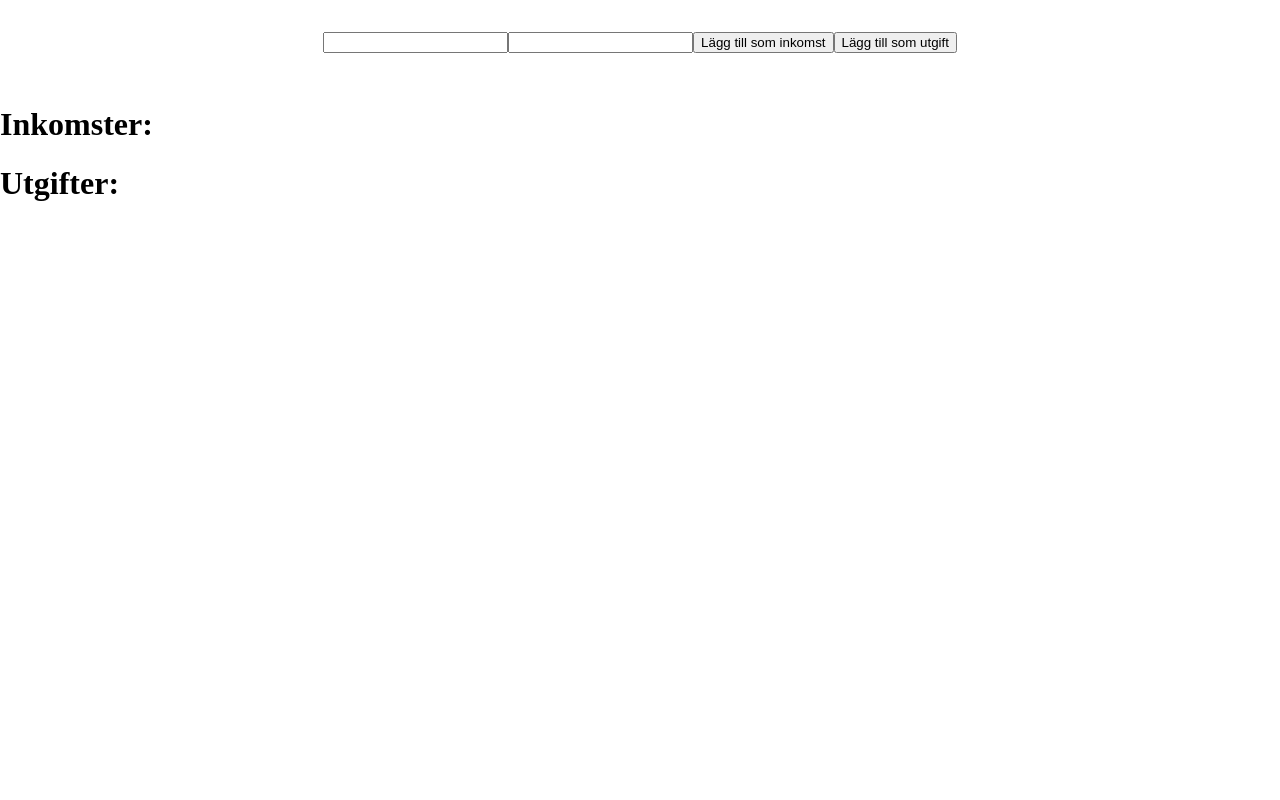
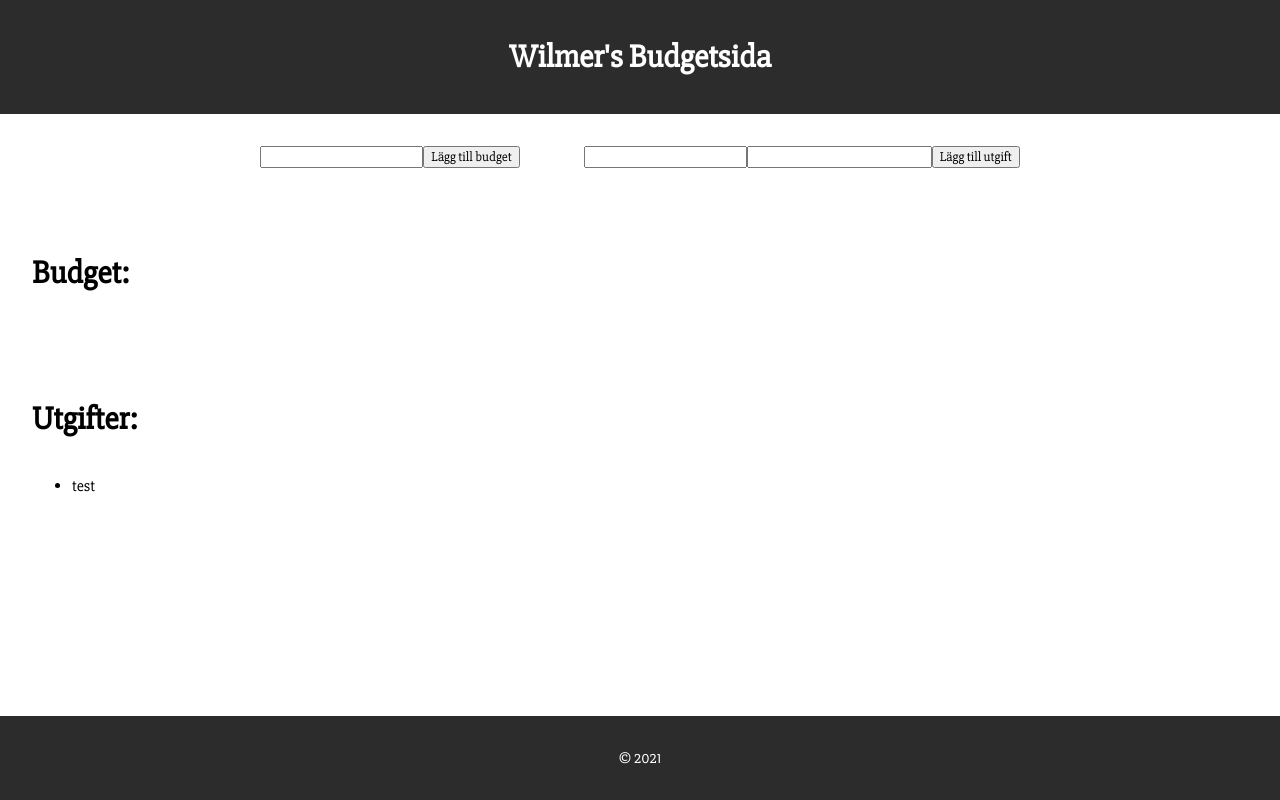
Before and after one commit to Wilmer-A/projekt-4, a plain HTML site: page index.html in a window 1280 px wide. Drawn offline with Linux system fonts and the light colour scheme.

Commit message:
börjat med css styling

```diff
--- a/index.html
+++ b/index.html
@@ -6,24 +6,41 @@
     <meta name="viewport" content="width=device-width, initial-scale=1.0" />
     <title>Projekt 4</title>
     <link rel="stylesheet" href="main.css" />
+    <link
+      href="https://fonts.googleapis.com/css2?family=Slabo+27px&display=swap"
+      rel="stylesheet"
+    />
     <script defer src="main.js"></script>
   </head>
-  <body>
-    <header></header>
+  <body class="site">
+    <header>
+      <h1>Wilmer's Budgetsida</h1>
+    </header>
     <main class="site-content">
-      <form list-form>
-        <div class="input-and-button">
-          <input type="text" id="list-input-name" name="name" />
-          <input type="number" id="list-input-amount" name="amount" />
-          <button id="income-button">Lägg till som inkomst</button>
-          <button id="expense-button">Lägg till som utgift</button>
+      <form>
+        <div class="budget-form">
+          <input type="text" id="budget-input" name="budget" />
+          <button id="budget-button">Lägg till budget</button>
+        </div>
+        <div class="expense-form">
+          <input type="text" id="expense-input-name" name="name" />
+          <input type="number" id="expense-input-amount" name="amount" />
+          <button id="expense-button">Lägg till utgift</button>
         </div>
       </form>
-      <h1 id="income-list-title">Inkomster:</h1>
-      <div id="income-list-container"></div>
-      <h1 id="expenses-list-title">Utgifter:</h1>
-      <div id="expenses-list-container"></div>
+      <div class="titles-and-containers">
+        <div class="budget-title-and-value">
+          <h1 id="budget-title">Budget:</h1>
+          <div id="budget-value-container"></div>
+        </div>
+        <div class="expense-title-and-list">
+          <h1 id="expense-title">Utgifter:</h1>
+          <div id="expense-list-container"></div>
+        </div>
+      </div>
     </main>
-    <footer></footer>
+    <footer>
+      <p>© 2021</p>
+    </footer>
   </body>
 </html>
--- a/main.css
+++ b/main.css
@@ -3,19 +3,58 @@ body {
   padding: 0;
 }
 
+.site {
+  display: flex;
+  min-height: 100vh;
+  flex-direction: column;
+}
+
+.site-content {
+  flex: 1;
+}
+
 form {
+  display: flex;
+  justify-content: center;
+}
+
+.expense-form {
   display: flex;
   justify-content: center;
   padding: 2rem;
 }
 
-#list-container {
+.budget-form {
   display: flex;
   justify-content: center;
+  padding: 2rem;
 }
 
-.input-and-button {
+.budget-title-and-value {
   display: flex;
-  flex-direction: row;
-  justify-content: center;
+  flex-direction: column;
+  padding: 2rem;
 }
+
+.expense-title-and-list {
+  display: flex;
+  flex-direction: column;
+  padding: 2rem;
+}
+
+header,
+footer {
+  padding: 1rem;
+  text-align: center;
+  background-color: rgb(44, 44, 44);
+  color: white;
+}
+
+h1,
+a,
+p,
+li,
+button,
+input[type="text"] {
+  font-family: "Slabo 27px", serif;
+}
--- a/main.js
+++ b/main.js
@@ -1,49 +1,43 @@
-let incomeListItems = [];
-let expenseListItems = [];
-let inputName = document.querySelector("[list-input-name]");
-let inputAmount = document.querySelector("[list-input-amount]");
-let listForm = document.querySelector("[list-form]");
-let incomeListContainer = document.querySelector("#income-list-container");
-let expenseListContainer = document.querySelector("#expenses-list-container");
+let budgetValue = [0];
+let expenseListItems = ["test"];
+let inputName = document.querySelector("#expense-input-name");
+let inputAmount = document.querySelector("#expense-input-amount");
+let inputBudget = document.querySelector("#budget-input");
+let budgetForm = document.querySelector(".budget-form");
+let expenseForm = document.querySelector(".expense-form");
+let budgetValueContainer = document.querySelector("#budget-value-container");
+let expenseListContainer = document.querySelector("#expense-list-container");
+let budgetButton = document.querySelector("#budget-button");
+//budgetButton.classList.add("income-button");
+//budgetButton.addEventListener("click", incomeOrExpense);
+let expenseButton = document.querySelector("#expense-button");
+//expenseButton.classList.add("expense-button");
+//expenseButton.addEventListener("click", incomeOrExpense);
 
-let incomeButton = document.querySelector("#income-button");
-incomeButton.classList.add("income-button");
-incomeButton.addEventListener("click", incomeOrExpense);
-let expenseButton = document.querySelector("#expense-button");
-expenseButton.classList.add("expense-button");
-expenseButton.addEventListener("click", incomeOrExpense);
+budgetForm.addEventListener("submit", (event) => {
+    event.preventDefault();
+    if (inputBudget.trim() === "") {
+        return;
+    }
+    budgetValue.push(inputBudget.trim());
+    updateList();
+    document.querySelector(".budget-form").reset();
+});
 
-function incomeOrExpense (event) {
-    let targetButton = event.target;
-    if (targetButton.classList.contains("income-button")){
-        targetButton.classList.add("income-item");
-        targetButton.classList.remove("expense-item");
-    }
-    if (targetButton.classList.contains("expense-button")){
-        targetButton.classList.add("expense-item");
-        targetButton.classList.remove("income-item");
-    }
-}
-
-listForm.addEventListener("submit", (event) => {
+expenseForm.addEventListener("submit", (event) => {
     event.preventDefault();
     let nameAmountObject = {
         id: Date.now(),
-        name: document.getElementById("list-input-name").value,
-        amount: document.getElementById("list-input-amount").value
+        name: document.getElementById("expense-input-name").value,
+        amount: document.getElementById("expense-input-amount").value
     }
     console.log(nameAmountObject);
     if (nameAmountObject.name.trim() === "" || nameAmountObject.amount.trim() === "") {
         return;
     }
-    if (incomeButton.classList.contains("income-item")){
-        incomeListItems.push(nameAmountObject.name.trim() + ": " + nameAmountObject.amount.trim());
-    }
-    if (incomeButton.classList.contains("expense-item")){
-        expenseListItems.push(nameAmountObject.name.trim() + ": " + nameAmountObject.amount.trim());
-    }
+    expenseListItems.push(nameAmountObject.name.trim() + ": " + nameAmountObject.amount.trim());
     updateList();
-    document.querySelector('form').reset();
+    document.querySelector(".expense-form").reset();
 });
 
 function createList(items) {
@@ -51,17 +45,20 @@ function createList(items) {
     items.forEach((item) => {
         let newListItem = document.createElement("li");
         newListItem.innerText = item;
-        newListItem.classList.add("object-text");
+        //newListItem.classList.add("");
         itemList.append(newListItem);
     });
     return itemList;
 }
 
 function updateList() {
-    incomeListContainer.innerHTML = "";
     expenseListContainer.innerHTML = "";
-    incomeListContainer.append(createList(incomeListItems));
     expenseListContainer.append(createList(expenseListItems));
 }
 
+function updateValue() {
+    budgetValueContainer.innerHTML = "";
+    budgetValueContainer.append(createList(budgetValue));
+}
+
 updateList();
```
